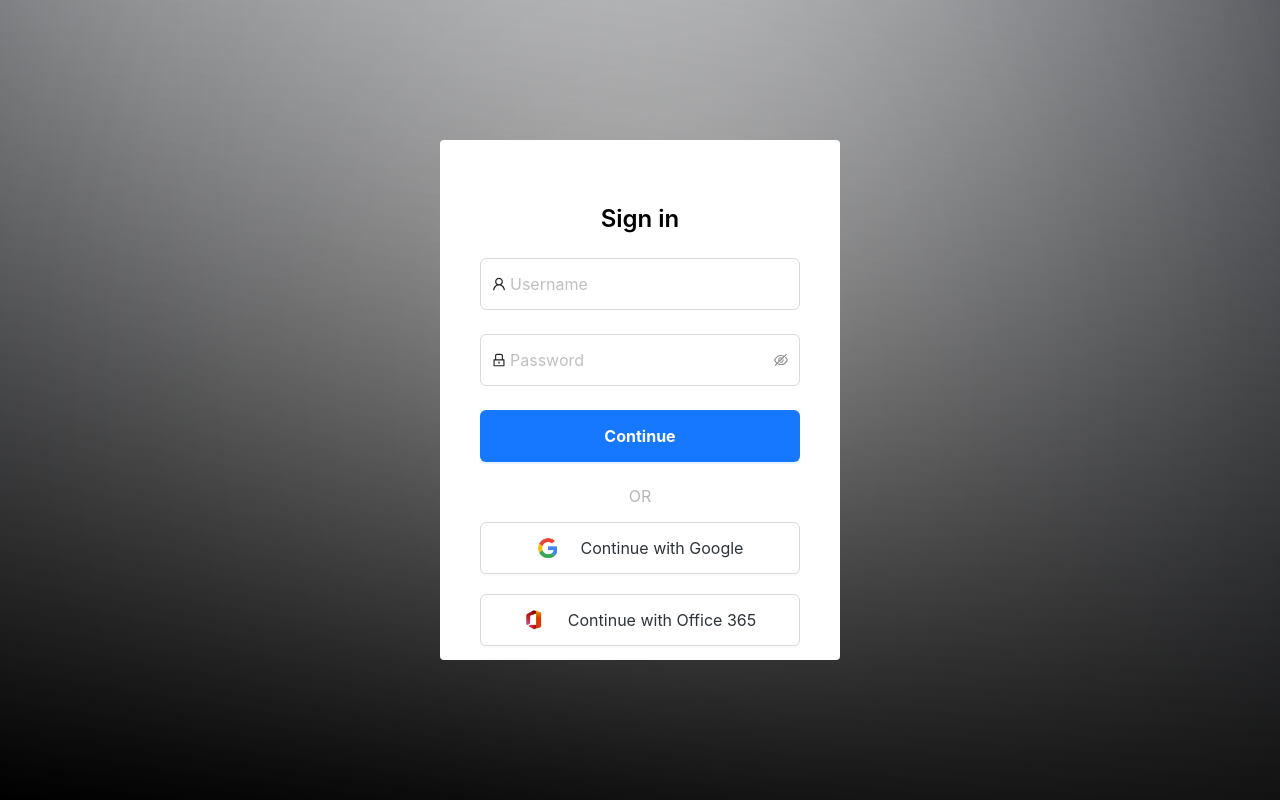
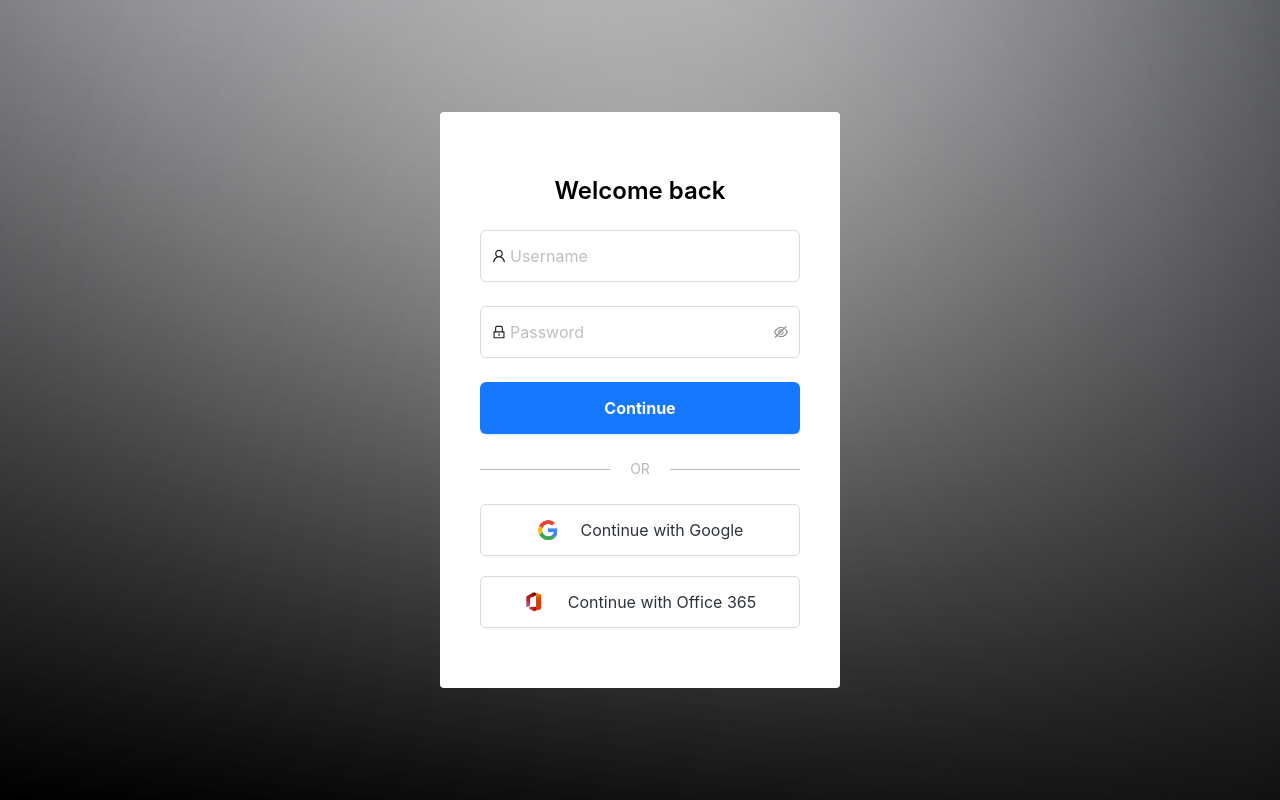
Before and after one commit to superlc/mail-client, a React (Create React App) app: page /login in a window 1280 px wide. Built offline with nearby package versions, Linux system fonts and the light colour scheme.

Commit message:
优化登录页的样式

```diff
--- a/src/App.tsx
+++ b/src/App.tsx
@@ -5,6 +5,8 @@ import Login from "./pages/login";
 import Users from "./pages/users";
 import Downloads from "./pages/downloads";
 import PrivateRoute from "./components/PrivateRoute";
+
+import "react-loading-skeleton/dist/skeleton.css";
 
 const router = createBrowserRouter([
   {
--- a/src/pages/home/HomeEmailList.tsx
+++ b/src/pages/home/HomeEmailList.tsx
@@ -1,11 +1,13 @@
 import { useEffect, useLayoutEffect, useRef, useState } from "react";
+import { message } from "antd";
+import { connect } from "react-redux";
+
 import { getEmails } from "../../app/apis";
 import { useAppSelector } from "../../app/hooks";
-import { message } from "antd";
-import { EmailType, OperationType } from "../../types";
+
+import { EmailType } from "../../types";
 import { useEmailDispatch } from "./HomeProvider";
 import InfiniteLoaderWrapper from "./InfiniteLoaderWrapper";
-import { connect } from "react-redux";
 import { RootState } from "../../app/store";
 
 const pageSize = 20;
@@ -20,6 +22,7 @@ function HomeEmailList() {
 
   const dispatchEmailDetail = useEmailDispatch();
 
+  const [firstLoading, setFirstLoading] = useState(false);
   const [loadingMore, setLoadingMore] = useState(false);
 
   const { operationType, operationValue } = useAppSelector(
@@ -28,6 +31,7 @@ function HomeEmailList() {
 
   useEffect(() => {
     if (!!operationValue) {
+      setFirstLoading(true);
       getEmails({
         operation: operationType,
         value: operationValue,
@@ -45,7 +49,8 @@ function HomeEmailList() {
         })
         .catch((err) => {
           message.error(err);
-        });
+        })
+        .finally(() => setFirstLoading(false));
     }
 
     return () => {
--- a/src/pages/login/index.css
+++ b/src/pages/login/index.css
@@ -3,15 +3,14 @@
     border-radius: 4px;
     background-color: #fff;
     position: absolute;
-    top: 0;
-    bottom: 0;
+    top: 50%;
     left: 0;
     right: 0;
     margin: auto;
-    height: 520px;
     box-sizing: border-box;
     padding: 40px;
     text-align: center;
+    transform: translateY(-50%);
 
     .title {
         font-size: 24px;
@@ -20,7 +19,30 @@
     }
 
     .des {
+        position: relative;
         color: #b8b8b8;
+        height: 22px;
+        font-size: 14px;
+        margin-bottom: 24px;
+
+        &::before {
+            content: '';
+            border-top: 1px solid #b8b8b8;
+            position: absolute;
+            top: 50%;
+            left: 0;
+            width: 100%;
+        }
+
+        >span {
+            position: absolute;
+            top: 0;
+            left: 50%;
+            transform: translateX(-50%);
+            padding: 0 20px;
+            background-color: #fff;
+            line-height: 22px;
+        }
     }
 
     .google-btn {
--- a/src/pages/login/index.tsx
+++ b/src/pages/login/index.tsx
@@ -71,7 +71,7 @@ export default function Login() {
       }}
     >
       <div className="login-page">
-        <p className="title">Sign in</p>
+        <p className="title">Welcome back</p>
         <Form name="normal_login" className="login-form" onFinish={onFinish}>
           <Form.Item
             name="email"
@@ -118,7 +118,9 @@ export default function Login() {
             </Button>
           </Form.Item>
         </Form>
-        <p className="des">OR</p>
+        <p className="des">
+          <span>OR</span>
+        </p>
         <Button className="google-btn">
           <span className="google-icon"></span>
           <a className="google-txt" href={`${googleLoginPath}`}>
```
Also changed, not shown: package.json (+18 -21 lines), 1 other file (tests, documents, lock files or other folders).
